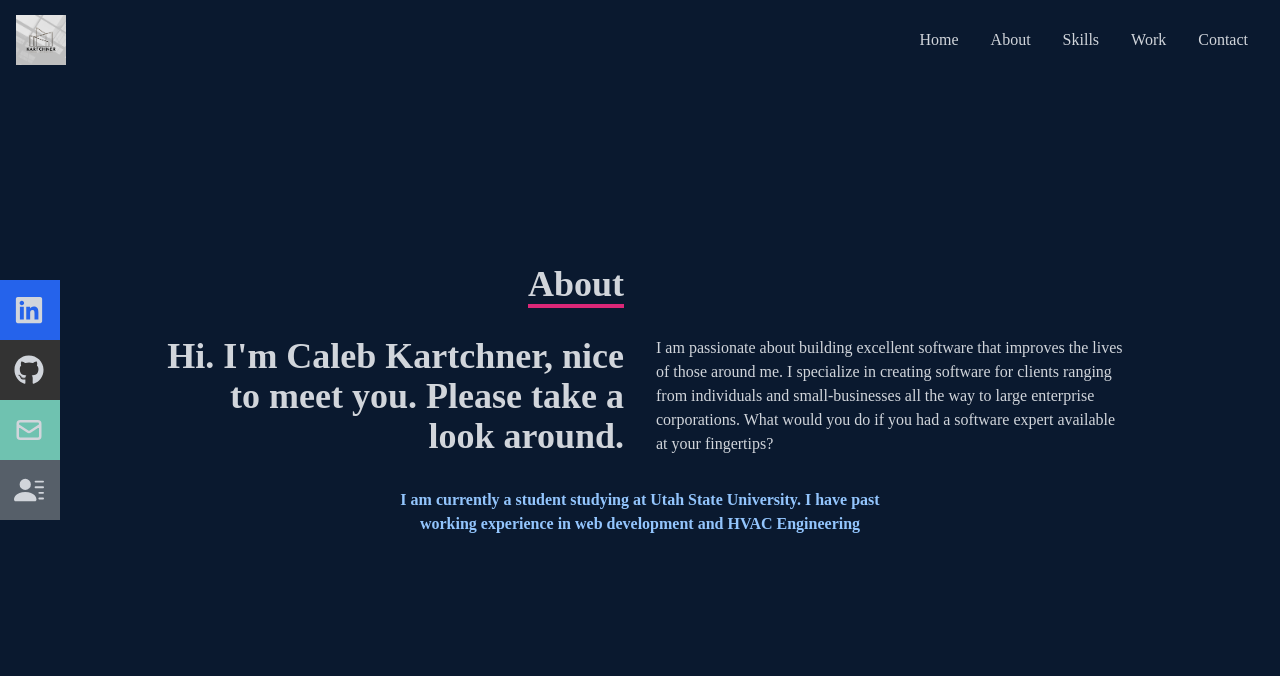
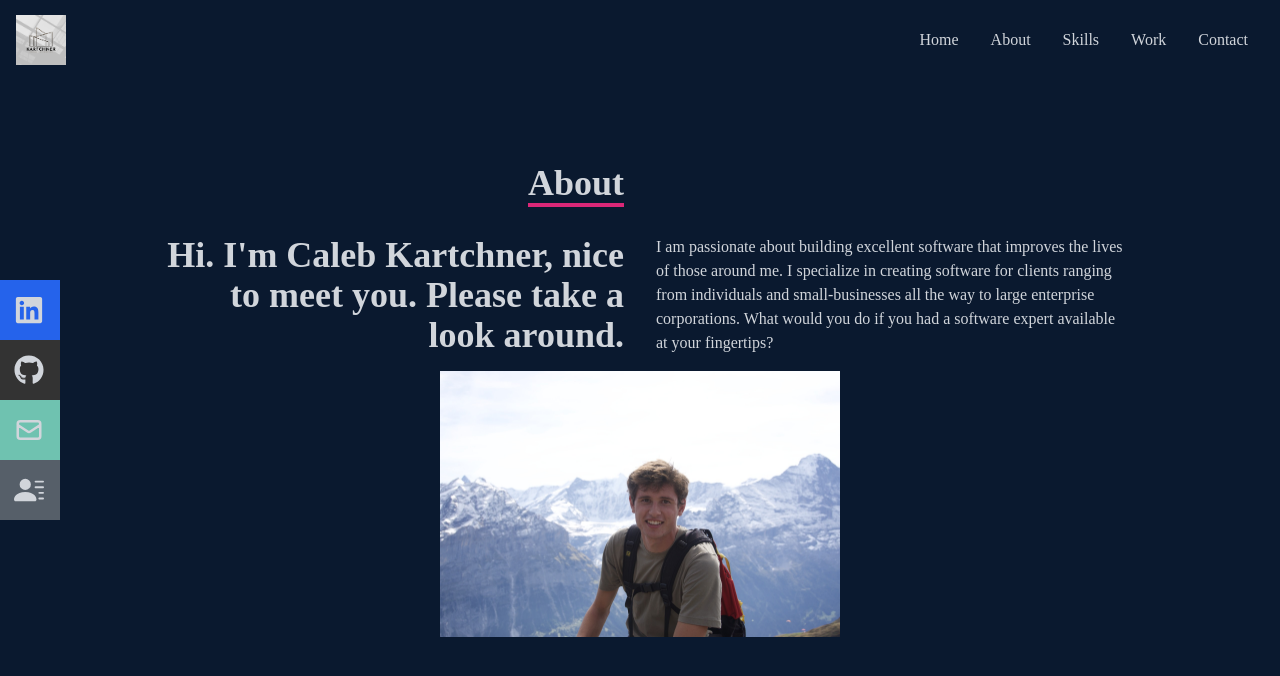
Before and after one commit to calebkartchner2002/Portfolio, a React (Create React App) app: page /about in a window 1280 px wide. Shown: the top 676 px of the page. Built offline with nearby package versions, Linux system fonts and the light colour scheme.

Commit message:
added profile pic

```diff
--- a/src/components/About.jsx
+++ b/src/components/About.jsx
@@ -1,4 +1,5 @@
 import React from 'react'
+import portrait from "../assets/selfPortrait2.JPG"
 
 const About = () => {
   return (
@@ -24,11 +25,7 @@ const About = () => {
               a software expert available at your fingertips?</p>
             </div>
           </div>
-          <div className='pt-8 max-w-[500px] text-center font-bold text-blue-300'>
-            <p>I am currently a student studying at Utah State University.
-              I have past working experience in web development and HVAC Engineering
-            </p>
-          </div>
+          <img width={'400'} src={portrait} alt='Profile Portrait' className='pt-4'/>
       </div>
     </div>
   );
```
Also changed, not shown: src/assets/selfPortrait2.JPG (added), 1 other file (tests, documents, lock files or other folders).
